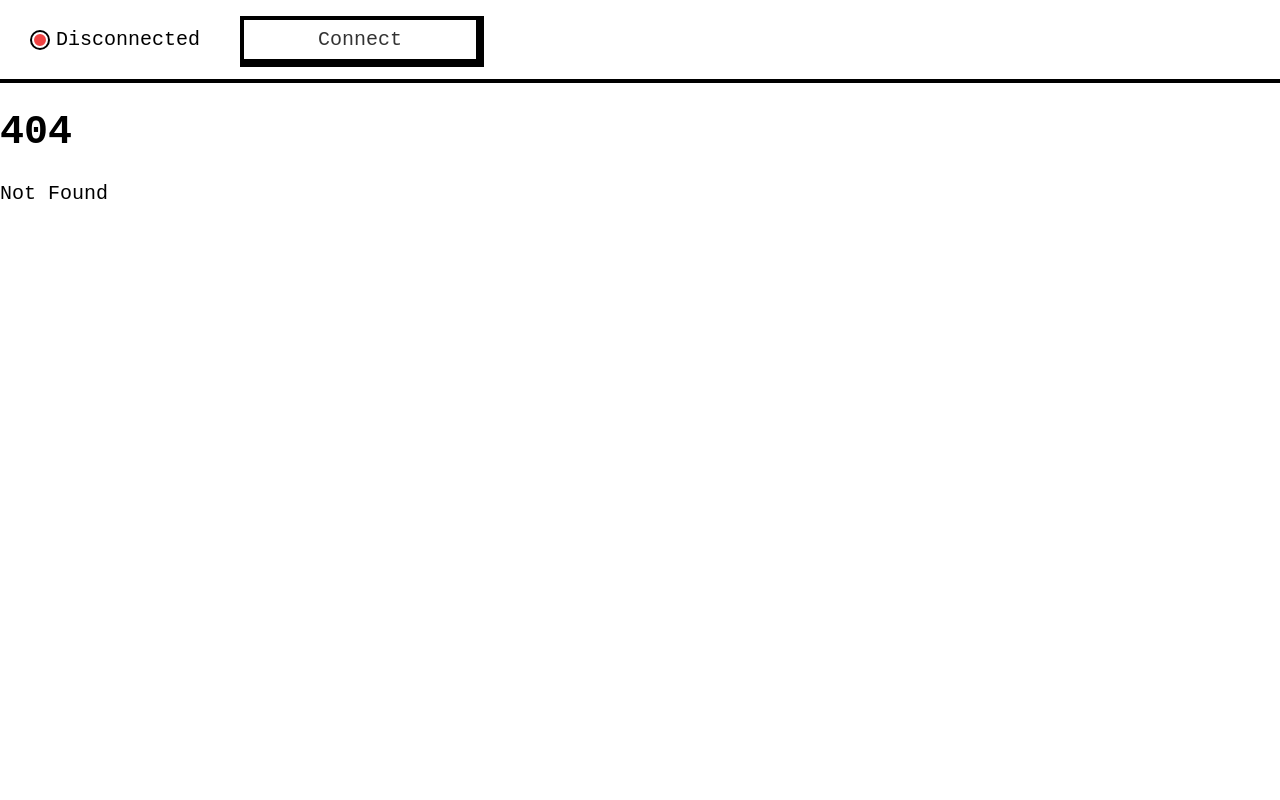
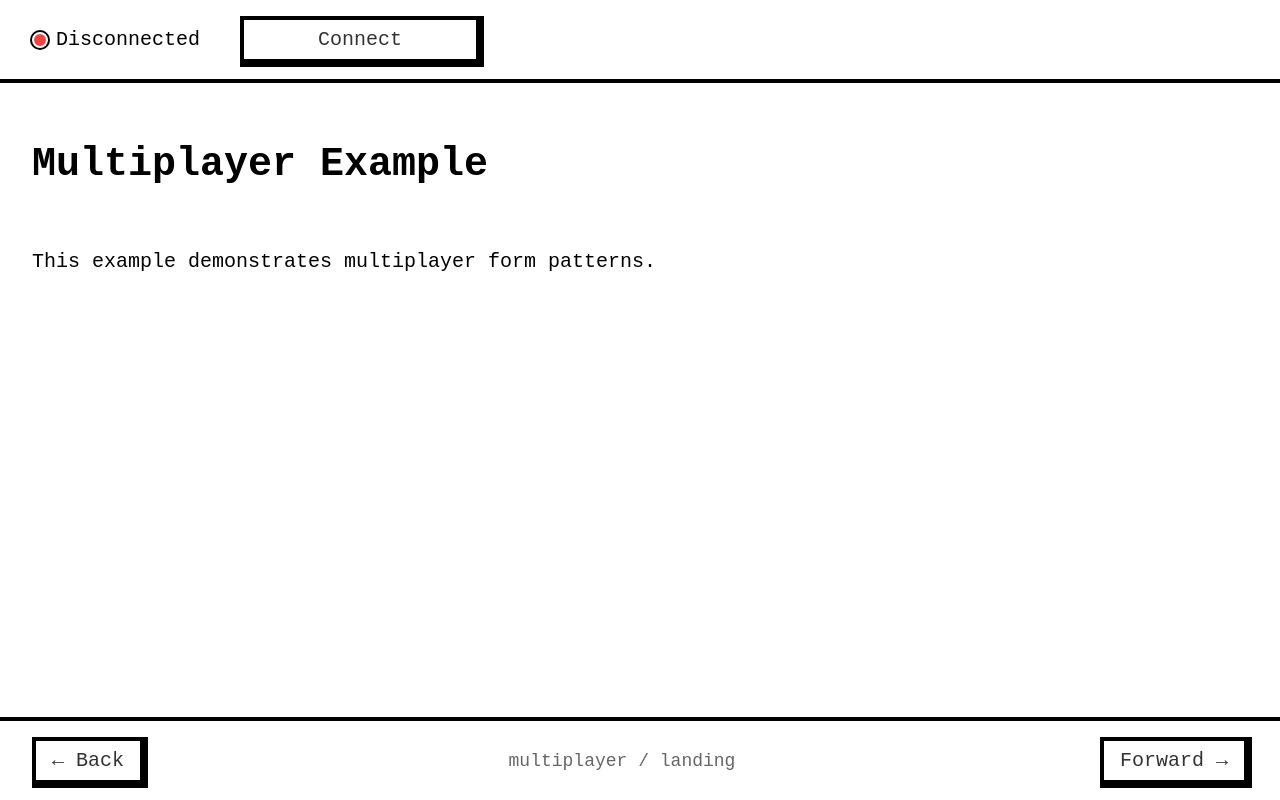
Before and after one commit to delightful-labs/local-first-ux-patterns, a SvelteKit app: page /multiplayer in a window 1280 px wide. Before the commit this address had no page. Built offline with nearby package versions, Linux system fonts and the light colour scheme.

Commit message:
Added navigation controls

```diff
--- /dev/null
+++ b/src/lib/components/Footer.svelte
@@ -0,0 +1,86 @@
+<script lang="ts">
+	import Button from './Button.svelte'
+	import { browser } from '$app/environment'
+	import { getPresentationNavigationActor } from '$lib/stores/presentationNavigationStore'
+	import type { PresentationNavigationEvents } from '$lib/machines/presentationNavigationMachine'
+	import { SLIDES, getSlideIndex } from '$lib/machines/presentationNavigationMachine'
+	import { page } from '$app/stores'
+	import { getSlideFromPath } from '$lib/machines/presentationNavigationMachine'
+
+	const actor = getPresentationNavigationActor()
+	let snapshot = $state(actor.getSnapshot())
+
+	if (browser) {
+		$effect(() => {
+			const subscription = actor.subscribe((newSnapshot) => {
+				snapshot = newSnapshot
+			})
+			return () => subscription.unsubscribe()
+		})
+	}
+
+	const currentSlide = $derived(snapshot?.context.currentSlide)
+	const currentPath = $derived($page.url.pathname)
+	const isPresentationSlide = $derived(getSlideFromPath(currentPath) !== null)
+
+	const currentSlideIndex = $derived(
+		currentSlide ? getSlideIndex(currentSlide) : -1
+	)
+	const canGoBack = $derived(currentSlideIndex > 0)
+	const canGoForward = $derived(currentSlideIndex >= 0 && currentSlideIndex < SLIDES.length - 1)
+	const shouldShowFooter = $derived(isPresentationSlide && (canGoBack || canGoForward))
+
+	function handleNext() {
+		if (canGoForward) {
+			actor.send({ type: 'NEXT' } satisfies PresentationNavigationEvents)
+		}
+	}
+
+	function handlePrev() {
+		if (canGoBack) {
+			actor.send({ type: 'PREV' } satisfies PresentationNavigationEvents)
+		}
+	}
+</script>
+
+{#if shouldShowFooter}
+	<footer class="footer">
+		{#if canGoBack}
+			<Button onclick={handlePrev} aria-label="Previous slide">
+				← Back
+			</Button>
+		{:else}
+			<div></div>
+		{/if}
+		<span class="slide-info">
+			{currentSlide?.example} / {currentSlide?.view}
+		</span>
+		{#if canGoForward}
+			<Button onclick={handleNext} aria-label="Next slide">
+				Forward →
+			</Button>
+		{:else}
+			<div></div>
+		{/if}
+	</footer>
+{/if}
+
+<style>
+	.footer {
+		display: flex;
+		justify-content: space-between;
+		align-items: center;
+		padding: 1rem 2rem;
+		border-top: var(--border-width) solid black;
+		background-color: white;
+		gap: 2rem;
+	}
+
+	.slide-info {
+		font-family: monospace;
+		font-size: 0.9em;
+		color: #666;
+		flex: 1;
+		text-align: center;
+	}
+</style>
--- /dev/null
+++ b/src/lib/machines/presentationNavigationMachine.ts
@@ -0,0 +1,109 @@
+import { setup, assign } from 'xstate'
+
+export type PresentationSlide = {
+	example: 'messages' | 'loading-lists' | 'syncing-files' | 'multiplayer'
+	view: 'landing' | 'bad' | 'good'
+}
+
+export type PresentationNavigationEvents =
+	| { type: 'NEXT' }
+	| { type: 'PREV' }
+	| { type: 'GO_TO'; slide: PresentationSlide }
+
+export interface PresentationNavigationContext {
+	currentSlide: PresentationSlide
+}
+
+export const SLIDES: PresentationSlide[] = [
+	{ example: 'messages', view: 'landing' },
+	{ example: 'messages', view: 'bad' },
+	{ example: 'messages', view: 'good' },
+	{ example: 'loading-lists', view: 'landing' },
+	{ example: 'loading-lists', view: 'bad' },
+	{ example: 'loading-lists', view: 'good' },
+	{ example: 'syncing-files', view: 'landing' },
+	{ example: 'syncing-files', view: 'bad' },
+	{ example: 'syncing-files', view: 'good' },
+	{ example: 'multiplayer', view: 'landing' },
+	{ example: 'multiplayer', view: 'bad' },
+	{ example: 'multiplayer', view: 'good' }
+]
+
+export function getSlideIndex(slide: PresentationSlide): number {
+	return SLIDES.findIndex((s) => s.example === slide.example && s.view === slide.view)
+}
+
+function parseSlideFromPath(path: string): PresentationSlide | null {
+	// Extract example and view from path like "/messages/bad" or "/messages"
+	const match = path.match(/\/([^/]+)(?:\/([^/]+))?/)
+	if (!match) return null
+
+	const [, example, view] = match
+	if (!example) return null
+
+	const validExamples = ['messages', 'loading-lists', 'syncing-files', 'multiplayer']
+	if (!validExamples.includes(example)) return null
+
+	if (!view || view === example) {
+		return { example: example as PresentationSlide['example'], view: 'landing' }
+	}
+
+	const validViews = ['bad', 'good']
+	if (validViews.includes(view)) {
+		return { example: example as PresentationSlide['example'], view: view as 'bad' | 'good' }
+	}
+
+	return null
+}
+
+function buildPathFromSlide(slide: PresentationSlide): string {
+	if (slide.view === 'landing') {
+		return `/${slide.example}`
+	}
+	return `/${slide.example}/${slide.view}`
+}
+
+export const presentationNavigationMachine = setup({
+	types: {
+		context: {} as PresentationNavigationContext,
+		events: {} as PresentationNavigationEvents
+	}
+}).createMachine({
+	id: 'presentationNavigation',
+	initial: 'active',
+	context: {
+		currentSlide: SLIDES[0]
+	},
+	states: {
+		active: {
+			on: {
+				NEXT: {
+					actions: assign(({ context }) => {
+						const currentIndex = getSlideIndex(context.currentSlide)
+						if (currentIndex < SLIDES.length - 1) {
+							return { currentSlide: SLIDES[currentIndex + 1] }
+						}
+						return {}
+					})
+				},
+				PREV: {
+					actions: assign(({ context }) => {
+						const currentIndex = getSlideIndex(context.currentSlide)
+						if (currentIndex > 0) {
+							return { currentSlide: SLIDES[currentIndex - 1] }
+						}
+						return {}
+					})
+				},
+				GO_TO: {
+					actions: assign(({ event }) => {
+						return { currentSlide: event.slide }
+					})
+				}
+			}
+		}
+	}
+})
+
+export { parseSlideFromPath as getSlideFromPath }
+export { buildPathFromSlide as slideToPath }
--- /dev/null
+++ b/src/lib/stores/presentationNavigationStore.ts
@@ -0,0 +1,17 @@
+import { createActor } from 'xstate'
+import { presentationNavigationMachine } from '$lib/machines/presentationNavigationMachine'
+
+// Create a singleton actor for the presentation navigation machine
+let navigationActorInstance: ReturnType<typeof createActor<typeof presentationNavigationMachine>> | null =
+	null
+
+/**
+ * Get the presentation navigation machine actor (for use in components)
+ */
+export function getPresentationNavigationActor() {
+	if (!navigationActorInstance) {
+		navigationActorInstance = createActor(presentationNavigationMachine)
+		navigationActorInstance.start()
+	}
+	return navigationActorInstance
+}
--- a/src/routes/+layout.svelte
+++ b/src/routes/+layout.svelte
@@ -1,9 +1,83 @@
-<script>
+<script lang="ts">
 	import favicon from '$lib/assets/favicon.svg'
 	import ToastContainer from '$lib/components/ToastContainer.svelte'
+	import Footer from '$lib/components/Footer.svelte'
+	import { getPresentationNavigationActor } from '$lib/stores/presentationNavigationStore'
+	import { getSlideFromPath, slideToPath } from '$lib/machines/presentationNavigationMachine'
+	import { getNetworkStatusActor } from '$lib/stores/networkStatusStore'
+	import type { NetworkStatusMachineEvents } from '$lib/machines/networkStatusMachine'
+	import type { PresentationNavigationEvents } from '$lib/machines/presentationNavigationMachine'
+	import { goto } from '$app/navigation'
+	import { page } from '$app/stores'
+	import { browser } from '$app/environment'
+
 	let { children } = $props()
 	import './styles.css'
 	import Header from '$lib/components/Header.svelte'
+
+	if (browser) {
+		const navigationActor = getPresentationNavigationActor()
+		const networkActor = getNetworkStatusActor()
+
+		// Sync navigation state with URL changes
+		$effect(() => {
+			const currentPath = $page.url.pathname
+			const slide = getSlideFromPath(currentPath)
+
+			if (slide) {
+				const currentSlide = navigationActor.getSnapshot().context.currentSlide
+				if (slide.example !== currentSlide.example || slide.view !== currentSlide.view) {
+					navigationActor.send({ type: 'GO_TO', slide } satisfies PresentationNavigationEvents)
+				}
+
+				// Ensure network is disconnected when loading examples
+				const networkState = networkActor.getSnapshot().value
+				if (networkState !== 'disconnected') {
+					networkActor.send({ type: 'DISCONNECT' } satisfies NetworkStatusMachineEvents)
+				}
+			}
+		})
+
+		// Sync navigation machine state changes to URL
+		$effect(() => {
+			const subscription = navigationActor.subscribe((newSnapshot) => {
+				const currentSlide = newSnapshot.context.currentSlide
+				const path = slideToPath(currentSlide)
+				const currentPath = $page.url.pathname
+
+				if (path !== currentPath) {
+					goto(path)
+				}
+			})
+			return () => subscription.unsubscribe()
+		})
+
+		// Handle keyboard navigation
+		$effect(() => {
+			function handleKeyDown(e: KeyboardEvent) {
+				// Don't handle keyboard shortcuts when typing in inputs, textareas, etc.
+				if (
+					e.target instanceof HTMLInputElement ||
+					e.target instanceof HTMLTextAreaElement ||
+					e.target instanceof HTMLSelectElement ||
+					(e.target instanceof HTMLElement && e.target.isContentEditable)
+				) {
+					return
+				}
+
+				if (e.key === 'ArrowRight') {
+					e.preventDefault()
+					navigationActor.send({ type: 'NEXT' } satisfies PresentationNavigationEvents)
+				} else if (e.key === 'ArrowLeft') {
+					e.preventDefault()
+					navigationActor.send({ type: 'PREV' } satisfies PresentationNavigationEvents)
+				}
+			}
+
+			window.addEventListener('keydown', handleKeyDown)
+			return () => window.removeEventListener('keydown', handleKeyDown)
+		})
+	}
 </script>
 
 <svelte:head>
@@ -15,13 +89,14 @@
 	<div class="content">
 		{@render children()}
 	</div>
+	<Footer />
 </main>
 <ToastContainer />
 
 <style>
 	main {
 		display: grid;
-		grid-template-rows: auto 1fr;
+		grid-template-rows: auto 1fr auto;
 		height: 100vh;
 	}
 
--- /dev/null
+++ b/src/routes/loading-lists/+page.svelte
@@ -0,0 +1,13 @@
+<div class="landing-page">
+	<h1>Loading Lists Example</h1>
+	<p>This example demonstrates loading list patterns.</p>
+</div>
+
+<style>
+	.landing-page {
+		padding: 2rem;
+		display: flex;
+		flex-direction: column;
+		gap: 1rem;
+	}
+</style>
--- /dev/null
+++ b/src/routes/messages/+page.svelte
@@ -0,0 +1,13 @@
+<div class="landing-page">
+	<h1>Messages Example</h1>
+	<p>This example demonstrates messaging patterns with friends.</p>
+</div>
+
+<style>
+	.landing-page {
+		padding: 2rem;
+		display: flex;
+		flex-direction: column;
+		gap: 1rem;
+	}
+</style>
--- /dev/null
+++ b/src/routes/multiplayer/+page.svelte
@@ -0,0 +1,13 @@
+<div class="landing-page">
+	<h1>Multiplayer Example</h1>
+	<p>This example demonstrates multiplayer form patterns.</p>
+</div>
+
+<style>
+	.landing-page {
+		padding: 2rem;
+		display: flex;
+		flex-direction: column;
+		gap: 1rem;
+	}
+</style>
--- /dev/null
+++ b/src/routes/syncing-files/+page.svelte
@@ -0,0 +1,13 @@
+<div class="landing-page">
+	<h1>Syncing Files Example</h1>
+	<p>This example demonstrates file syncing patterns.</p>
+</div>
+
+<style>
+	.landing-page {
+		padding: 2rem;
+		display: flex;
+		flex-direction: column;
+		gap: 1rem;
+	}
+</style>
```
